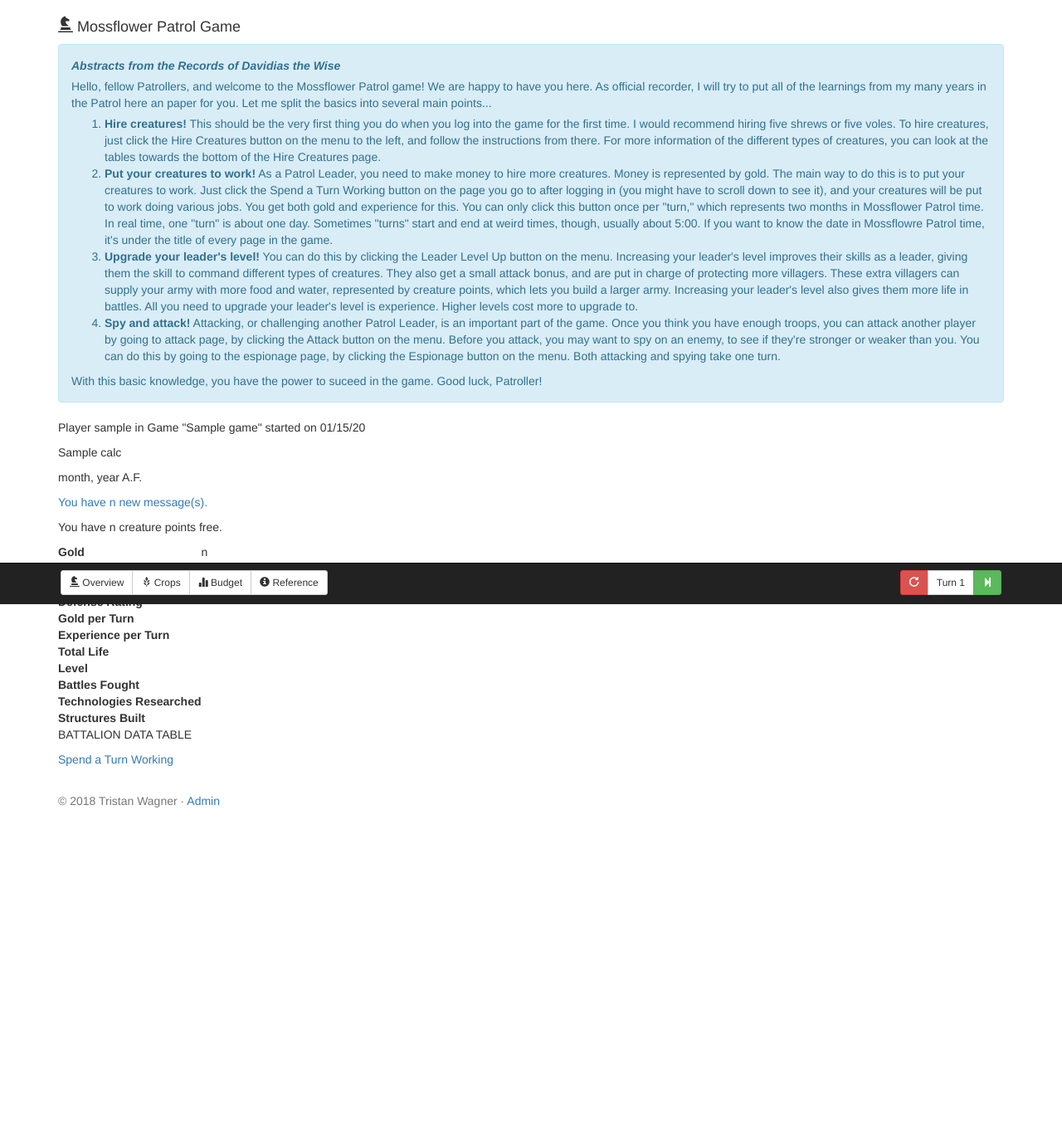
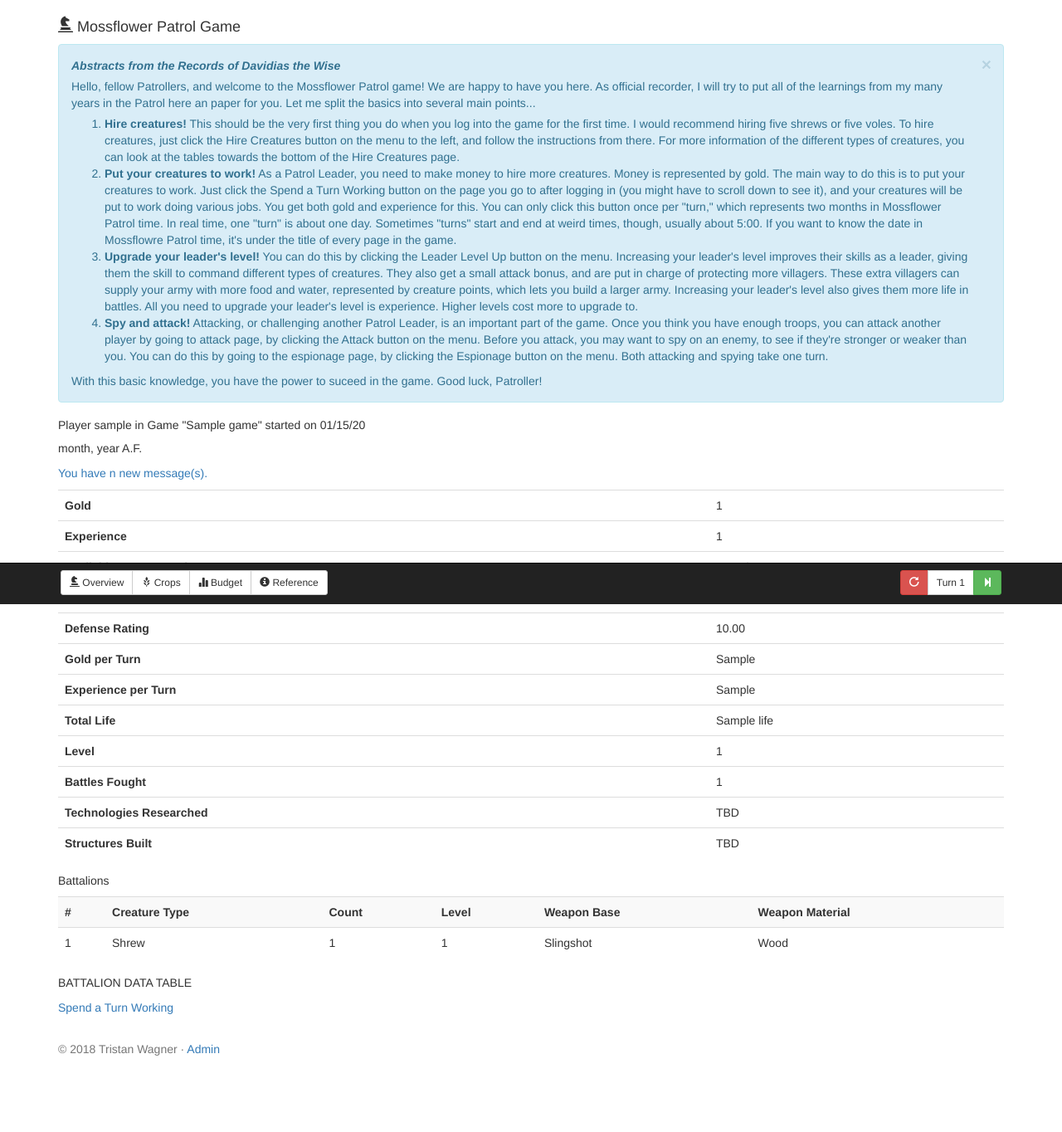
Before and after one commit to twagner000/tristanwagner, a Django app: template mpatrol/templates/mpatrol/index.html in a window 1280 px wide. Shown: the part 72-1436 px from the top of the page at 83% size. Before the commit the page ends 1045 px from the top, so only its background shows below. Run offline with Django 3.2, Linux system fonts and the light colour scheme; tables that the repository leaves empty hold one stand-in row (values such as "Sample post"); the template is opened without the code that fills it: values that come from a table or form of the project are taken from there, most other values are stand-ins (such as "Sample title", 1, 10 or a date in 2020); some libraries are stand-ins or nearby versions.

Commit message:
fixed model calcs

```diff
--- a/mpatrol/models.py
+++ b/mpatrol/models.py
@@ -21,7 +21,7 @@ class Player(models.Model):
     last_action_date = models.DateTimeField(blank=True, null=True)
 
     ll = models.PositiveSmallIntegerField(default=1, verbose_name='Leader Level')
-    gold = models.PositiveIntegerField(default=0)
+    gold = models.PositiveIntegerField(default=100)
     xp = models.PositiveIntegerField(default=0, verbose_name='Experience')
 
     #Techs
@@ -38,18 +38,21 @@ class Player(models.Model):
         return 'Player {0} in {1}'.format(self.user, self.game)
 
     def calc(self):
-        r = {} #results
+        r = {}
         r['life'] = constants.LEADER_LEVELS[self.ll]['life']
-        r['cp_avail'] = constants.LEADER_LEVELS[self.ll]['cp'] #- sum(creature type*qty)
         battalion_calc = [b.calc() for b in self.battalion_set.all()]
-        r['attack'] = (1+self.ll/10)*sum(b['attack'] for b in battalion_calc)
-        r['defense'] = (1+self.ll/10)*sum(b['defense'] for b in battalion_calc)
-        r['oversee'] = gold_mult*sum(b['oversee'] for b in battalion_calc)
-        r['work_xp'] = gold_mult*sum(b['work_xp'] for b in battalion_calc)
+        r['cp_avail'] = constants.LEADER_LEVELS[self.ll]['cp']-sum(b.get('cost_cp',0) for b in battalion_calc)
+        r['attack'] = (1+self.ll/10)*sum(b.get('attack',0) for b in battalion_calc)
+        r['defense'] = (1+self.ll/10)*sum(b.get('defense',0) for b in battalion_calc)
+        r['oversee'] = sum(b.get('oversee',0) for b in battalion_calc)
+        r['work_xp'] = sum(b.get('work_xp',0) for b in battalion_calc)
         gold_mult = max(1,2-(sum(b['count'] for b in battalion_calc)/r['oversee']) if r['oversee']>0 else 1)
-        r['work_gold'] = gold_mult*sum(b['work_gold'] for b in battalion_calc)
+        r['work_gold'] = gold_mult*sum(b.get('work_gold',0) for b in battalion_calc)
         #payday variable can also add +100 gold, but doesn't show up anywhere?
         return r
+
+    def battles_fought(self):
+        return self.attacker_set.all() | self.defender_set.all()
 
 
 class Battalion(models.Model):
@@ -63,6 +66,7 @@ class Battalion(models.Model):
 
     class Meta:
         unique_together = ('player', 'battalion_number',)
+        ordering = ['battalion_number']
 
     def __str__(self):
         return 'Battalion {0}, {1}'.format(self.battalion_number, self.player)
@@ -70,33 +74,48 @@ class Battalion(models.Model):
     def calc(self):
         r = {}
         r['count'] = self.count
-        r['cost_cp'] = self.count*constants.CREATURES[self.creature_type]['cost_cp']
-        r['work_gold'] = self.count*constants.CREATURES[self.creature_type]['work_gold']
-        r['work_xp'] = self.count*constants.CREATURES[self.creature_type]['work_xp']
-        r['oversee'] = self.count*constants.CREATURES[self.creature_type]['oversee']
-        r['attack'] = (1+self.level/10)*self.count*max(1,constants.WEAPON_BASES[self.weapon_base]['attack_mult']*constants.WEAPON_MATERIALS[self.weapon_material]['attack_mult'])*constants.CREATURES[self.creature_type]['attack']
-        r['defense'] = (1+self.level/10)*self.count*constants.WEAPON_MATERIALS[self.weapon_material]['armor']*constants.CREATURES[self.creature_type]['defense']
+        creature = constants.CREATURES.get(self.creature_type)
+        if creature:
+            r['cost_cp'] = self.count*creature['cost_cp']
+            r['work_gold'] = self.count*creature['work_gold']
+            r['work_xp'] = self.count*creature['work_xp']
+            r['oversee'] = self.count*creature['oversee']
+            r['attack'] = (1+self.level/10)*self.count*creature['attack']
+            r['defense'] = (1+self.level/10)*self.count*creature['defense']
+            #apply weapon multipliers
+            weapon_base = constants.WEAPON_BASES.get(self.weapon_base)
+            weapon_material = constants.WEAPON_MATERIALS.get(self.weapon_material)
+            if weapon_base and weapon_material:
+                r['attack'] *= weapon_base['attack_mult']*weapon_material['attack_mult']
+                r['defense'] *= weapon_material['armor']
+
         return r
 
 
 class Message(models.Model):
     #see messages.e.txt
-    sender = models.ForeignKey(Player,related_name='sender',null=True)
-    recipient = models.ForeignKey(Player,related_name='recipient')
+    sender = models.ForeignKey(Player,related_name='sender_set',null=True)
+    recipient = models.ForeignKey(Player,related_name='recipient_set')
     sent_date = models.DateTimeField(auto_now_add=True)
     subject = models.TextField()
     message = models.TextField(blank=True)
     unread = models.BooleanField(default=True)
+
+    class Meta:
+        ordering = ['-sent_date']
 
     def __str__(self):
         return 'Message "{0}" from {1} to {2}'.format(self.subject, self.sender, self.recipient)
 
 
 class Battle(models.Model):
-    attacker = models.ForeignKey(Player,related_name='attacker')
-    defender = models.ForeignKey(Player,related_name='defender')
+    attacker = models.ForeignKey(Player,related_name='attacker_set')
+    defender = models.ForeignKey(Player,related_name='defender_set')
     battle_date = models.DateTimeField(auto_now_add=True)
     successful_attack = models.BooleanField(default=False)
 
+    class Meta:
+        ordering = ['-battle_date']
+
     def __str__(self):
         return 'Battle {0} attacked {1} on {2}'.format(self.attacker, self.defender, self.battle_date)
--- a/mpatrol/templates/mpatrol/index.html
+++ b/mpatrol/templates/mpatrol/index.html
@@ -4,7 +4,8 @@
 {% block content %}
 
 	<h4><span class="glyphicon glyphicon-knight" aria-hidden="true"></span> Mossflower Patrol Game</h4>
-	<div class="alert alert-info">
+	<div class="alert alert-info alert-dismissable">
+		<button type="button" class="close" data-dismiss="alert" aria-label="Close"><span aria-hidden="true">&times;</span></button>
 		<p><b><i>Abstracts from the Records of Davidias the Wise</i></b></p>
 		<p>Hello, fellow Patrollers, and welcome to the Mossflower Patrol game! We are happy to have you here. As official recorder, I will try to put all of the learnings from my many years in the Patrol here an paper for you. Let me split the basics into several main points...</p>
 		<p><ol>
@@ -16,58 +17,81 @@
 		<p>With this basic knowledge, you have the power to suceed in the game. Good luck, Patroller!</p>
 	</div>
 
-	<p>{{player}}</p>
-
-	<p>{{calc}}</p>
+	<h5>{{player}}</h5>
 
 	<p>month, year A.F.</p>
 	<p><a href="#">You have n new message(s).</a></p>
-	<p>You have n creature points free.</p>
-	<table>
+	<table class="table">
 		<tr>
 			<th>Gold</th>
-			<td>n</td>
+			<td>{{player.gold}}</td>
 		</tr>
 		<tr>
 			<th>Experience</th>
-			<td></td>
+			<td>{{player.xp}}</td>
+		</tr>
+		<tr>
+			<th>Available Creature Points</th>
+			<td>{{calc.cp_avail}}</td>
 		</tr>
 		<tr>
 			<th>Attack Rating</th>
-			<td></td>
+			<td>{{calc.attack|floatformat:2}}</td>
 		</tr>
 		<tr>
 			<th>Defense Rating</th>
-			<td></td>
+			<td>{{calc.defense|floatformat:2}}</td>
 		</tr>
 		<tr>
 			<th>Gold per Turn</th>
-			<td></td>
+			<td>{{calc.work_gold}}</td>
 		</tr>
 		<tr>
 			<th>Experience per Turn</th>
-			<td></td>
+			<td>{{calc.work_xp}}</td>
 		</tr>
 		<tr>
 			<th>Total Life</th>
-			<td></td>
+			<td>{{calc.life}}</td>
 		</tr>
 		<tr>
 			<th>Level</th>
-			<td></td>
+			<td>{{player.ll}}</td>
 		</tr>
 		<tr>
 			<th>Battles Fought</th>
-			<td></td>
+			<td>{{player.battles_fought.count}}</td>
 		</tr>
 		<tr>
 			<th>Technologies Researched</th>
-			<td></td>
+			<td>TBD</td>
 		</tr>
 		<tr>
 			<th>Structures Built</th>
-			<td></td>
+			<td>TBD</td>
 		</tr>
+	</table>
+
+	<h5>Battalions</h5>
+	<table class="table table-striped">
+		<tr>
+			<th>#</th>
+			<th>Creature Type</th>
+			<th>Count</th>
+			<th>Level</th>
+			<th>Weapon Base</th>
+			<th>Weapon Material</th>
+		</tr>
+		{% for b in player.battalion_set.all %}
+			<tr>
+				<td>{{b.battalion_number}}</td>
+				<td>{{b.creature_type}}</td>
+				<td>{{b.count}}</td>
+				<td>{{b.level}}</td>
+				<td>{{b.weapon_base}}</td>
+				<td>{{b.weapon_material}}</td>
+			</tr>
+		{% endfor %}
 	</table>
 
 	<p>BATTALION DATA TABLE</p>
--- a/mpatrol/templates/mpatrol/reference.html
+++ b/mpatrol/templates/mpatrol/reference.html
@@ -10,7 +10,7 @@
 			<li role="presentation"><a href="#structures" aria-controls="structures" role="tab" data-toggle="tab">Structures</a></li>
 			<li role="presentation"><a href="#techs" aria-controls="techs" role="tab" data-toggle="tab">Techs</a></li>
 			<li role="presentation"><a href="#bases" aria-controls="bases" role="tab" data-toggle="tab">Weapon Base</a></li>
-			<li role="presentation"><a href="#materials" aria-controls="materials" role="tab" data-toggle="tab">Material</a></li>
+			<li role="presentation"><a href="#materials" aria-controls="materials" role="tab" data-toggle="tab">Weapon Material</a></li>
 		</ul>
 		<div class="tab-content">
 			<div role="tabpanel" class="tab-pane active" id="creatures">&nbsp;{% include "mpatrol/ref_table.html" with table=constants.CREATURES name="creature" only %}</div>
```
Also changed, not shown: mpatrol/admin.py (+16 -0 lines), mpatrol/migrations/0004_auto_20180612_2253.py (added), mpatrol/migrations/0005_auto_20180612_2330.py (added).
